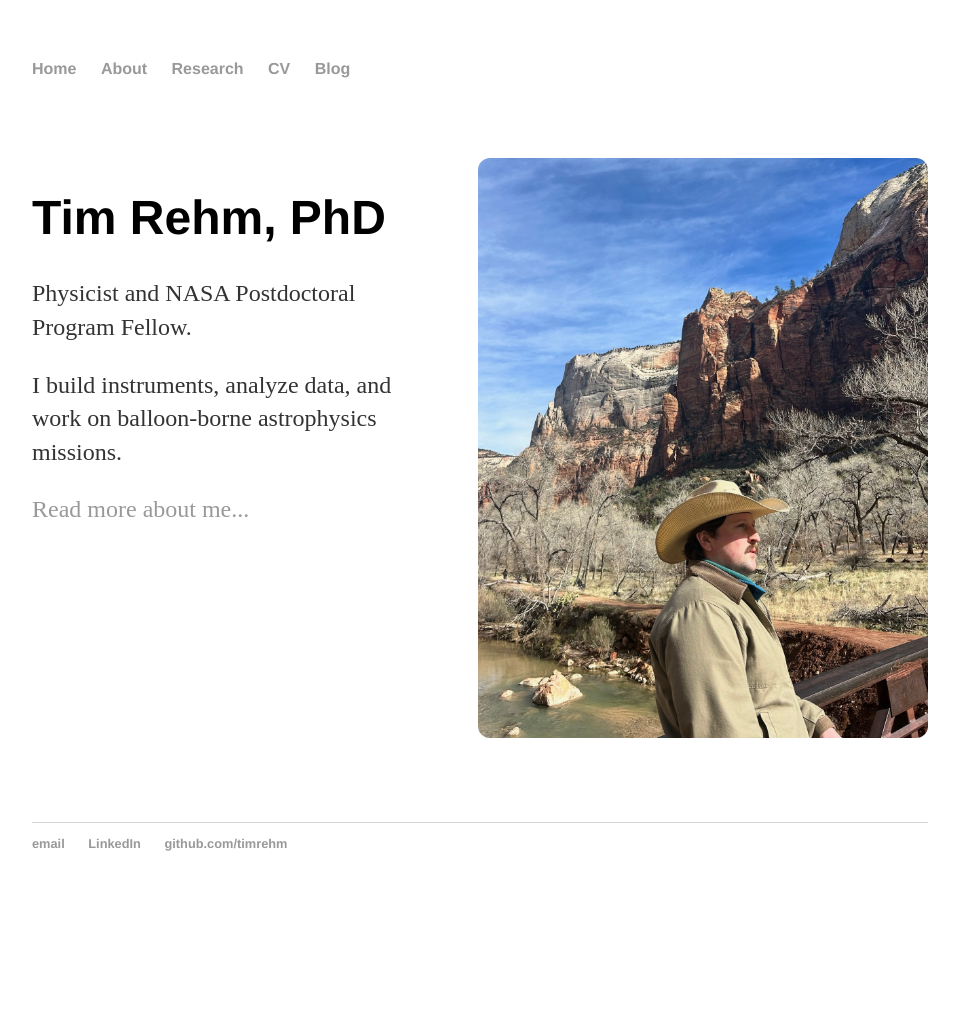
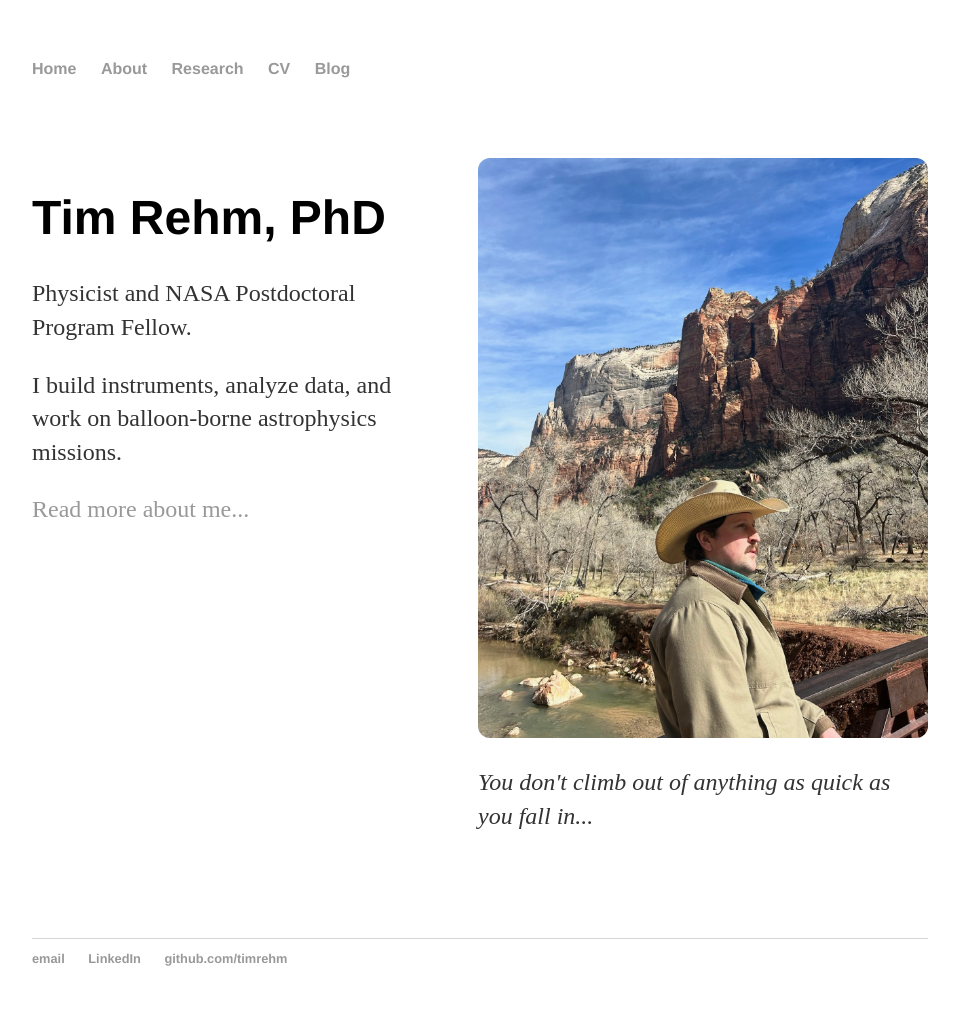
Before and after one commit to timrehm/timrehm.github.io, a Jekyll site: the page built from index.html, in a window 1280 px wide. Shown: the whole page, without its empty margins (160-1119 px from the left). Built offline with Jekyll 4.4.1, drawn with Linux system fonts in a browser that asks for light colours; before the commit the page ends 911 px from its top, so only the background shows below that.

Commit message:
Update index.html

```diff
--- a/index.html
+++ b/index.html
@@ -16,5 +16,6 @@ title: Tim Rehm...
 
   <div class="image">
     <img src="/img/MeInCowboyHat.jpeg" alt="Tim Rehm" width=450>
+    <p><em>You don't climb out of anything as quick as you fall in...</em></p>
   </div>
 </div>
```
